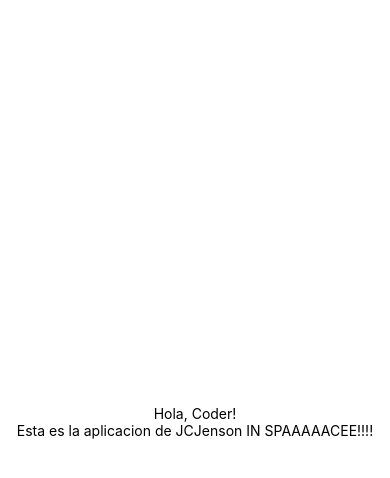
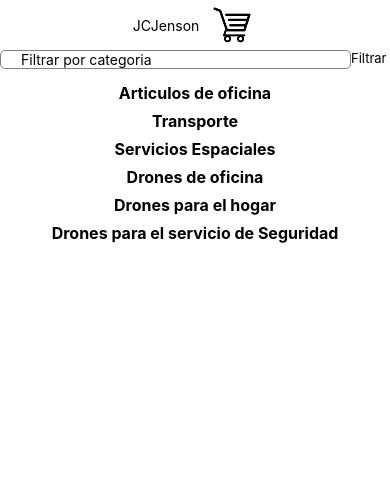
Before and after one commit to Gamerzon94/PrimerDesafioDesarrolloDeAplicacionesGomezAnriquez, a React Native app: screen / in a window 390 px wide. Shown: the top 478 px of the page. Built offline with nearby package versions, Linux system fonts and the light colour scheme.

Commit message:
se agrega principio de lista y estilos

```diff
--- a/App.js
+++ b/App.js
@@ -1,11 +1,28 @@
 import { StatusBar } from 'expo-status-bar';
-import { StyleSheet, Text, View } from 'react-native';
+import { StyleSheet, Text, View, Image, TextInput, Pressable, TouchableOpacity } from 'react-native';
+import cartLogo from './assets/cart.png'
 
 export default function App() {
   return (
     <View style={styles.container}>
-      <Text>Hola, Coder!</Text>
-      <Text>Esta es la aplicacion de JCJenson IN SPAAAAACEE!!!!</Text>
+      <View style={styles.header}>
+        <Text>JCJenson</Text>
+        <Image style={{width: 50, height: 50}} source={cartLogo} />
+      </View>
+      <View style={{flexDirection: 'row'}}>
+        <TextInput placeholder = 'Filtrar por categoria' style={styles.filtro}/>
+        <TouchableOpacity>
+          <Text style={{fontSize: 13}}>Filtrar</Text>
+        </TouchableOpacity>
+      </View>
+      <View style={styles.itemList}>
+        <Text style={styles.products}>Articulos de oficina</Text>
+        <Text style={styles.products}>Transporte</Text>
+        <Text style={styles.products}>Servicios Espaciales</Text>
+        <Text style={styles.products}>Drones de oficina</Text>
+        <Text style={styles.products}>Drones para el hogar</Text>
+        <Text style={styles.products}>Drones para el servicio de Seguridad</Text>
+      </View>
       <StatusBar style="auto" />
     </View>
   );
@@ -15,7 +32,28 @@ const styles = StyleSheet.create({
   container: {
     flex: 1,
     backgroundColor: '#fff',
-    alignItems: 'center',
+  },
+  header: {
+    flexDirection: 'row',
     justifyContent: 'center',
+    gap: 8,
+    alignItems: 'center'
   },
+  itemList: {
+    justifyContent: "center",
+    alignItems: "center",
+    paddingVertical: 10
+  },
+  products: {
+    fontSize: 16,
+    fontWeight: "bold",
+    padding: 4
+  },
+  filtro: {
+    borderColor: 'gray',
+    borderWidth: 1,
+    paddingHorizontal: 20,
+    borderRadius: 5,
+    width: '90%'
+  }
 });
```
Also changed, not shown: assets/cart.png (added).
